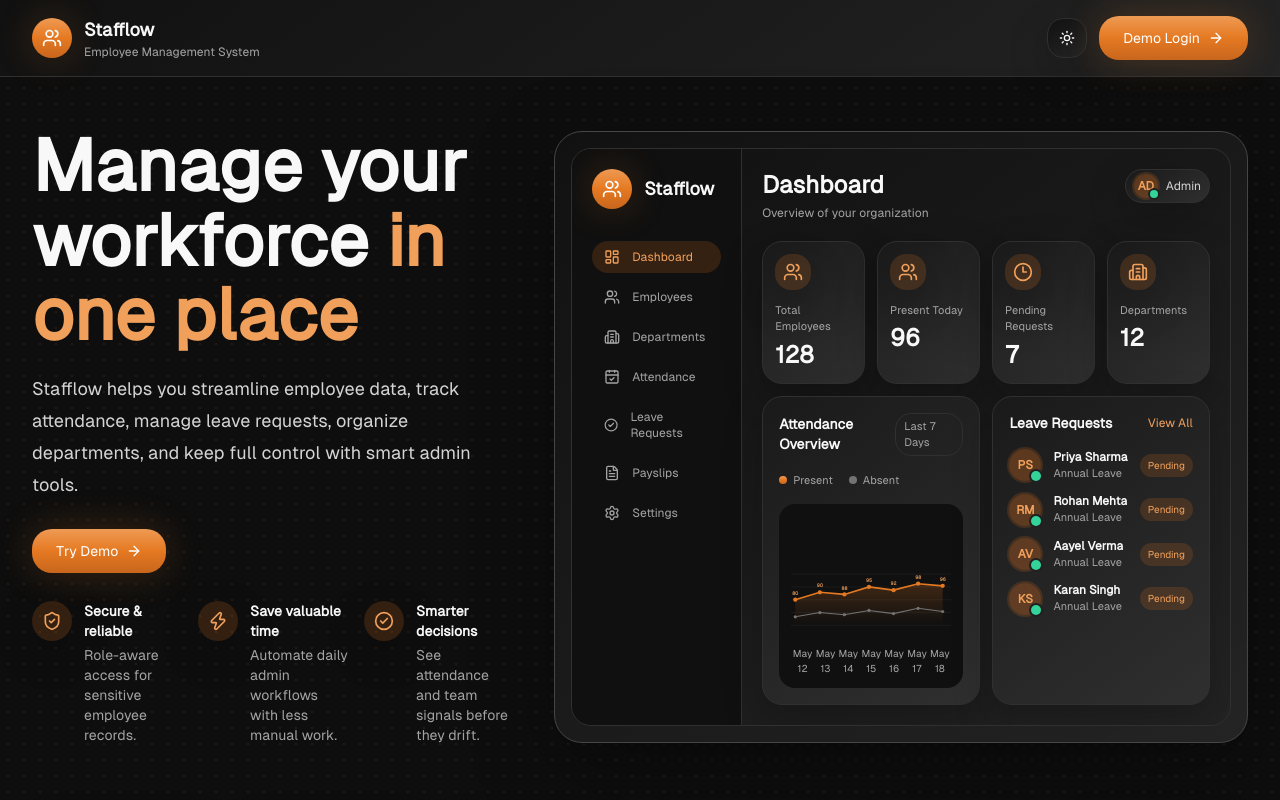
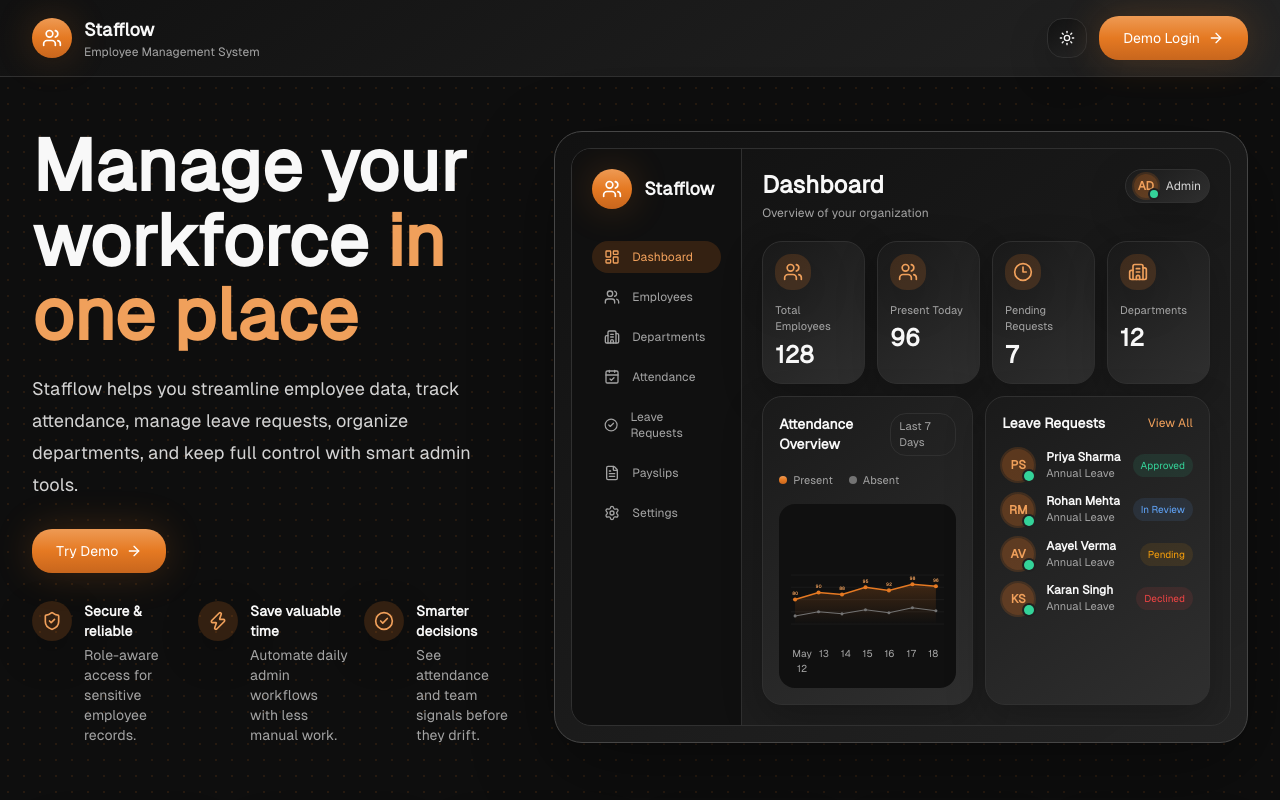
Before and after one commit to sen0mar/stafflow, a React (Vite) app in the folder client/: page / in a window 1280 px wide. Shown: the top 800 px of the page. Built offline with nearby package versions, Linux system fonts and the light colour scheme.

Commit message:
Polish homepage preview
Clean up demo chart date labels and add varied leave request statuses.

```diff
--- a/client/src/features/homepage/components/attendance-preview-chart.tsx
+++ b/client/src/features/homepage/components/attendance-preview-chart.tsx
@@ -42,9 +42,11 @@ export const AttendancePreviewChart = () => (
           <circle key={`${x}-${y}`} cx={x} cy={y} r="3" fill="var(--chart-secondary)" />
         ))}
       </svg>
-      <div className="absolute inset-x-0 bottom-0 grid grid-cols-7 text-center text-[10px] text-muted">
-        {chartLabels.map((label) => (
-          <span key={label}>{label}</span>
+      <div className="absolute inset-x-0 bottom-0 grid grid-cols-7 text-center text-[9px] font-medium text-muted sm:text-[10px]">
+        {chartLabels.map(({ label, detail }) => (
+          <span key={detail} title={detail}>
+            {label}
+          </span>
         ))}
       </div>
     </div>
--- a/client/src/features/homepage/components/dashboard-preview.tsx
+++ b/client/src/features/homepage/components/dashboard-preview.tsx
@@ -4,6 +4,13 @@ import { LandingBrandMark } from './landing-brand-mark'
 import { LandingIconWell } from './landing-icon-well'
 import { Avatar, AvatarBadge, AvatarFallback } from '@/shared/components/ui/avatar'
 import { cn } from '@/shared/lib/utils'
+
+const leaveStatusClasses = {
+  Approved: 'bg-success/10 text-success',
+  'In Review': 'bg-info/10 text-info',
+  Pending: 'bg-warning/10 text-warning',
+  Declined: 'bg-error/10 text-error',
+}
 
 export const DashboardPreview = () => (
   <section
@@ -95,8 +102,13 @@ export const DashboardPreview = () => (
                       <p className="truncate text-[11px] text-muted">Annual Leave</p>
                     </div>
                   </div>
-                  <span className="rounded-full bg-brand-soft px-2 py-1 text-[10px] font-medium text-brand-text">
-                    Pending
+                  <span
+                    className={cn(
+                      'shrink-0 rounded-full px-2 py-1 text-[10px] font-medium',
+                      leaveStatusClasses[request.status],
+                    )}
+                  >
+                    {request.status}
                   </span>
                 </div>
               ))}
--- a/client/src/features/homepage/components/landing-data.ts
+++ b/client/src/features/homepage/components/landing-data.ts
@@ -33,6 +33,12 @@ interface PreviewNavItem {
 interface LeaveRequestPreview {
   name: string
   initials: string
+  status: 'Approved' | 'In Review' | 'Pending' | 'Declined'
+}
+
+interface ChartLabel {
+  label: string
+  detail: string
 }
 
 interface ChartPoint {
@@ -154,22 +160,34 @@ export const leaveRequestPreviews: LeaveRequestPreview[] = [
   {
     name: 'Priya Sharma',
     initials: 'PS',
+    status: 'Approved',
   },
   {
     name: 'Rohan Mehta',
     initials: 'RM',
+    status: 'In Review',
   },
   {
     name: 'Aayel Verma',
     initials: 'AV',
+    status: 'Pending',
   },
   {
     name: 'Karan Singh',
     initials: 'KS',
+    status: 'Declined',
   },
 ]
 
-export const chartLabels = ['May 12', 'May 13', 'May 14', 'May 15', 'May 16', 'May 17', 'May 18']
+export const chartLabels: ChartLabel[] = [
+  { label: 'May 12', detail: 'May 12' },
+  { label: '13', detail: 'May 13' },
+  { label: '14', detail: 'May 14' },
+  { label: '15', detail: 'May 15' },
+  { label: '16', detail: 'May 16' },
+  { label: '17', detail: 'May 17' },
+  { label: '18', detail: 'May 18' },
+]
 
 export const presentPoints: ChartPoint[] = [
   { x: 8, y: 72, value: '80' },
```
